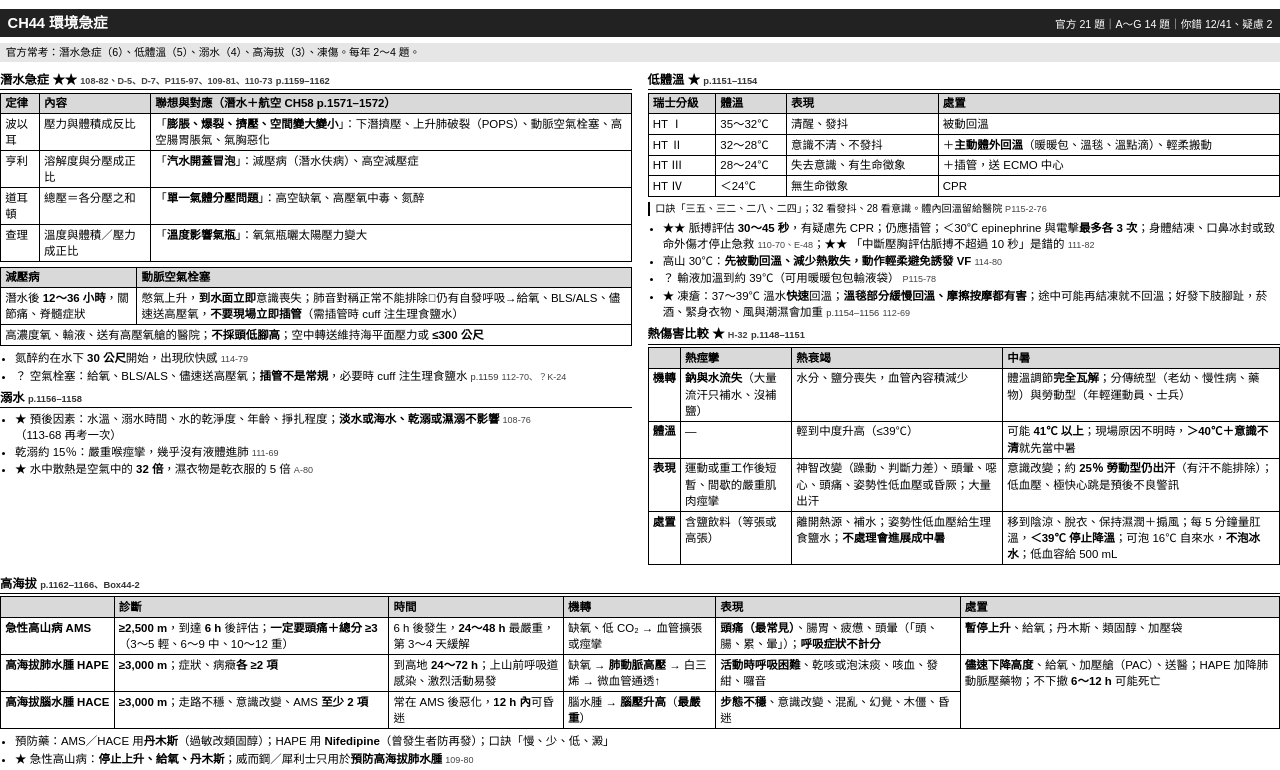
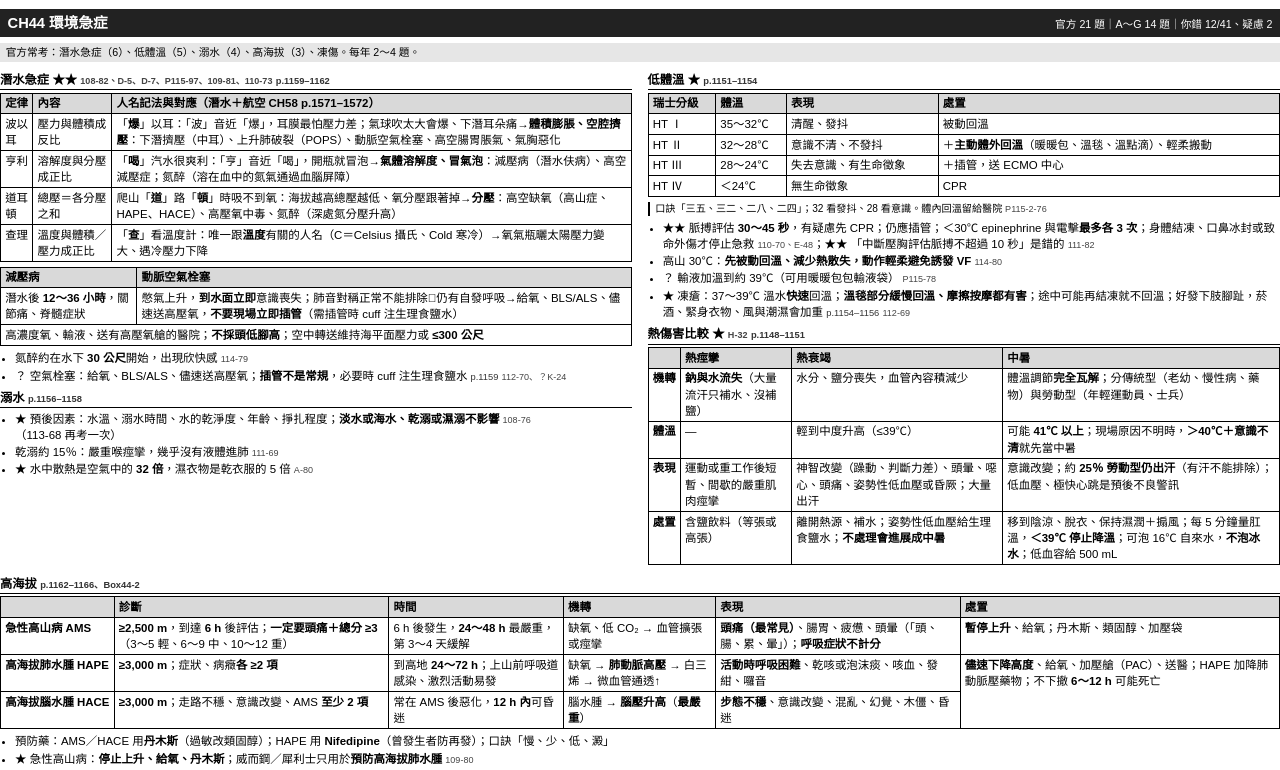
Before and after one commit to a123378/emtp-app, a plain HTML site: page notes/弱項重點整理.html in a window 1280 px wide. Shown: the part 4184-4954 px from the top of the page. Drawn offline with Linux system fonts and the light colour scheme.

Commit message:
docs: 弱項重點整理氣體定律表加入人名記法
- 環境急症潛水急症表：波以耳＝「爆」以耳、亨利＝「喝」汽水、道耳頓＝爬山道路頓時吸不到氧、查理＝「查」看溫度計
- 氮醉同時列在亨利（溶解）與道耳頓（分壓），課本未指定定律

Co-Authored-By: Claude Opus 5.5 <noreply@anthropic.com>

```diff
--- a/notes/弱項重點整理.html
+++ b/notes/弱項重點整理.html
@@ -478,11 +478,11 @@ td.grp { background: #ececec; font-weight: bold; padding: .3mm 1.1mm; -webkit-pr
 <div class="box">
 <h3>潛水急症 ★★ <span class="ref">108-82、D-5、D-7、P115-97、109-81、110-73</span> <span class="pg">p.1159–1162</span></h3>
 <table>
-<tr><th>定律</th><th>內容</th><th>聯想與對應（潛水＋航空 CH58 p.1571–1572）</th></tr>
-<tr><td>波以耳</td><td>壓力與體積成反比</td><td>「<b>膨脹、爆裂、擠壓、空間變大變小</b>」：下潛擠壓、上升肺破裂（POPS）、動脈空氣栓塞、高空腸胃脹氣、氣胸惡化</td></tr>
-<tr><td>亨利</td><td>溶解度與分壓成正比</td><td>「<b>汽水開蓋冒泡</b>」：減壓病（潛水伕病）、高空減壓症</td></tr>
-<tr><td>道耳頓</td><td>總壓＝各分壓之和</td><td>「<b>單一氣體分壓問題</b>」：高空缺氧、高壓氧中毒、氮醉</td></tr>
-<tr><td>查理</td><td>溫度與體積／壓力成正比</td><td>「<b>溫度影響氣瓶</b>」：氧氣瓶曬太陽壓力變大</td></tr>
+<tr><th>定律</th><th>內容</th><th>人名記法與對應（潛水＋航空 CH58 p.1571–1572）</th></tr>
+<tr><td>波以耳</td><td>壓力與體積成反比</td><td>「<b>爆</b>」以耳：「波」音近「爆」，耳膜最怕壓力差；氣球吹太大會爆、下潛耳朵痛→<b>體積膨脹、空腔擠壓</b>：下潛擠壓（中耳）、上升肺破裂（POPS）、動脈空氣栓塞、高空腸胃脹氣、氣胸惡化</td></tr>
+<tr><td>亨利</td><td>溶解度與分壓成正比</td><td>「<b>喝</b>」汽水很爽利：「亨」音近「喝」，開瓶就冒泡→<b>氣體溶解度、冒氣泡</b>：減壓病（潛水伕病）、高空減壓症；氮醉（溶在血中的氮氣通過血腦屏障）</td></tr>
+<tr><td>道耳頓</td><td>總壓＝各分壓之和</td><td>爬山「<b>道</b>」路「<b>頓</b>」時吸不到氧：海拔越高總壓越低、氧分壓跟著掉→<b>分壓</b>：高空缺氧（高山症、HAPE、HACE）、高壓氧中毒、氮醉（深處氮分壓升高）</td></tr>
+<tr><td>查理</td><td>溫度與體積／壓力成正比</td><td>「<b>查</b>」看溫度計：唯一跟<b>溫度</b>有關的人名（C＝Celsius 攝氏、Cold 寒冷）→氧氣瓶曬太陽壓力變大、遇冷壓力下降</td></tr>
 </table>
 <table>
 <tr><th>減壓病</th><th>動脈空氣栓塞</th></tr>
```
